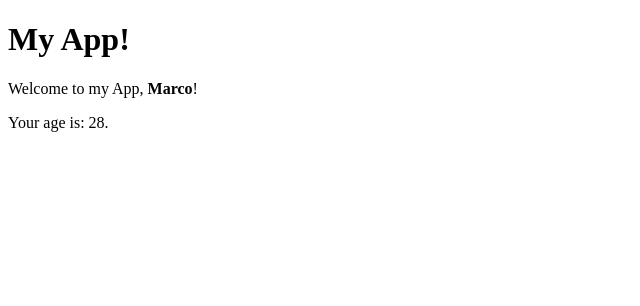
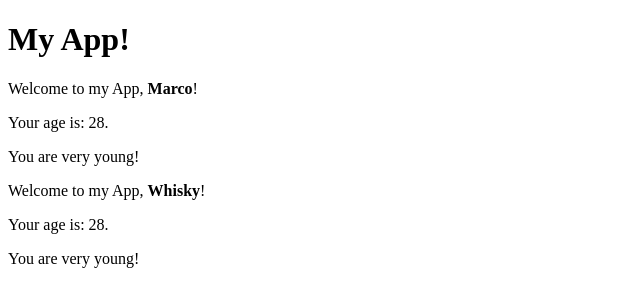
Before and after one commit to SkelGames95/ReactModules, a React (Vite) app in the folder Exercises/ReactApp/: page / in a window 1280 px wide. Shown: the top 306 px of the page, without its empty margins (0-640 px from the left). Built offline with nearby package versions, Linux system fonts and the light colour scheme.

Commit message:
CondRend2 done

```diff
--- a/Exercises/ReactApp/src/Age.jsx
+++ b/Exercises/ReactApp/src/Age.jsx
@@ -1,3 +1,5 @@
-export const Age = ({age}) => <p>Your age is: {age}.</p>
-
-Age.defaultProps = {age: "undefined"};
+export const Age = ({age}) => {
+    return(<div>
+        {age > 18 ? <p>Your age is: {age}.</p> : <p>You are very young!</p>}
+    </div>
+)}
--- a/Exercises/ReactApp/src/App.jsx
+++ b/Exercises/ReactApp/src/App.jsx
@@ -5,6 +5,7 @@ export const App = () => {
     return ( <div>
         <h1>My App!</h1>
         <Welcome name="Marco" />
+        <Welcome name="Whisky" />
     </div>
 )}
 
--- a/Exercises/ReactApp/src/Welcome.jsx
+++ b/Exercises/ReactApp/src/Welcome.jsx
@@ -4,6 +4,7 @@ export const Welcome = ({name}) => {
     return (<div>
         <p>Welcome to my App, <strong>{name}</strong>!</p>
         <Age age={28}/>
+        <Age age={4}/>
     </div>
 )}
 
@@ -11,3 +12,4 @@ export const Welcome = ({name}) => {
 Welcome.defaultProps = {name: "guest"};
 
 // domanda: come si fa a creare un caso in cui vengano loggati due utenti di cui uno si hanno i dati e uno no se la componente Age è inserita e specificata in Welcome?
+// In questo caso ad esempio vorrei renderizzare le componenti attribuendo a ciascun utente la propria età. C'è modo di farlo diversamente da richiamare direttamente il componente Age in App?
```
